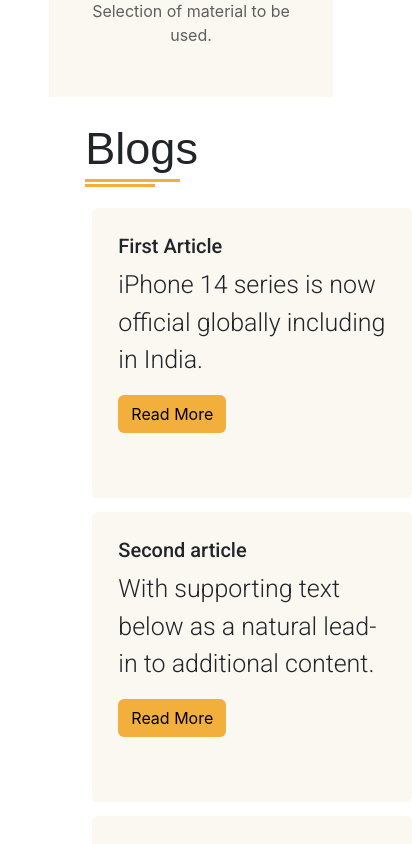
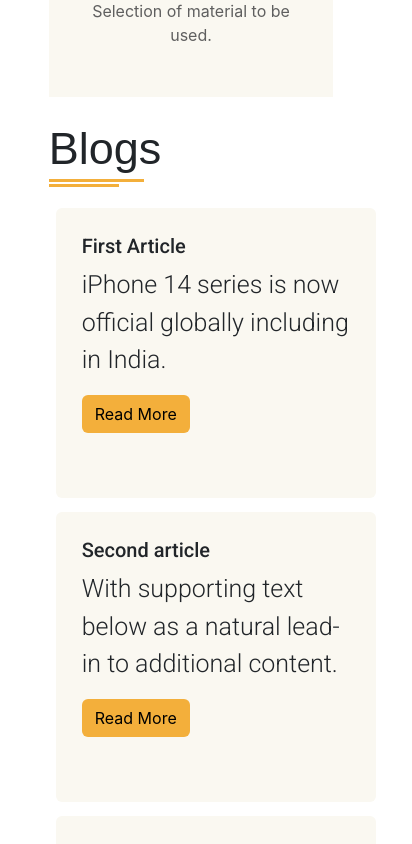
Before and after one commit to Majeed-hub/baitalArabFurniture, a React (Create React App) app: page / in a window 390 px wide. Shown: the part 7220-8064 px from the top of the page, 412 px wide, since content can reach past the window. Built offline with nearby package versions, Linux system fonts and the light colour scheme; a web font is replaced by a local one.

Commit message:
fixed alignment of blog card for mobile

```diff
--- a/src/pages/Blog/Blog.css
+++ b/src/pages/Blog/Blog.css
@@ -55,7 +55,7 @@
 
 @media screen and (max-width: 520px) {
   .blog-section {
-    width: 75%;
+    width: 80%;
     margin: auto;
   }
   .BlogCardWrapper {
--- a/src/pages/Home/Home.js
+++ b/src/pages/Home/Home.js
@@ -214,7 +214,7 @@ const Home = () => {
             />
           </div>
         </div>
-        <div className="blog-section">
+        <div className="blog-section" style={{margin:"0"}}>
           <div className="heading">
             <h2>Blogs</h2>
           </div>
```
